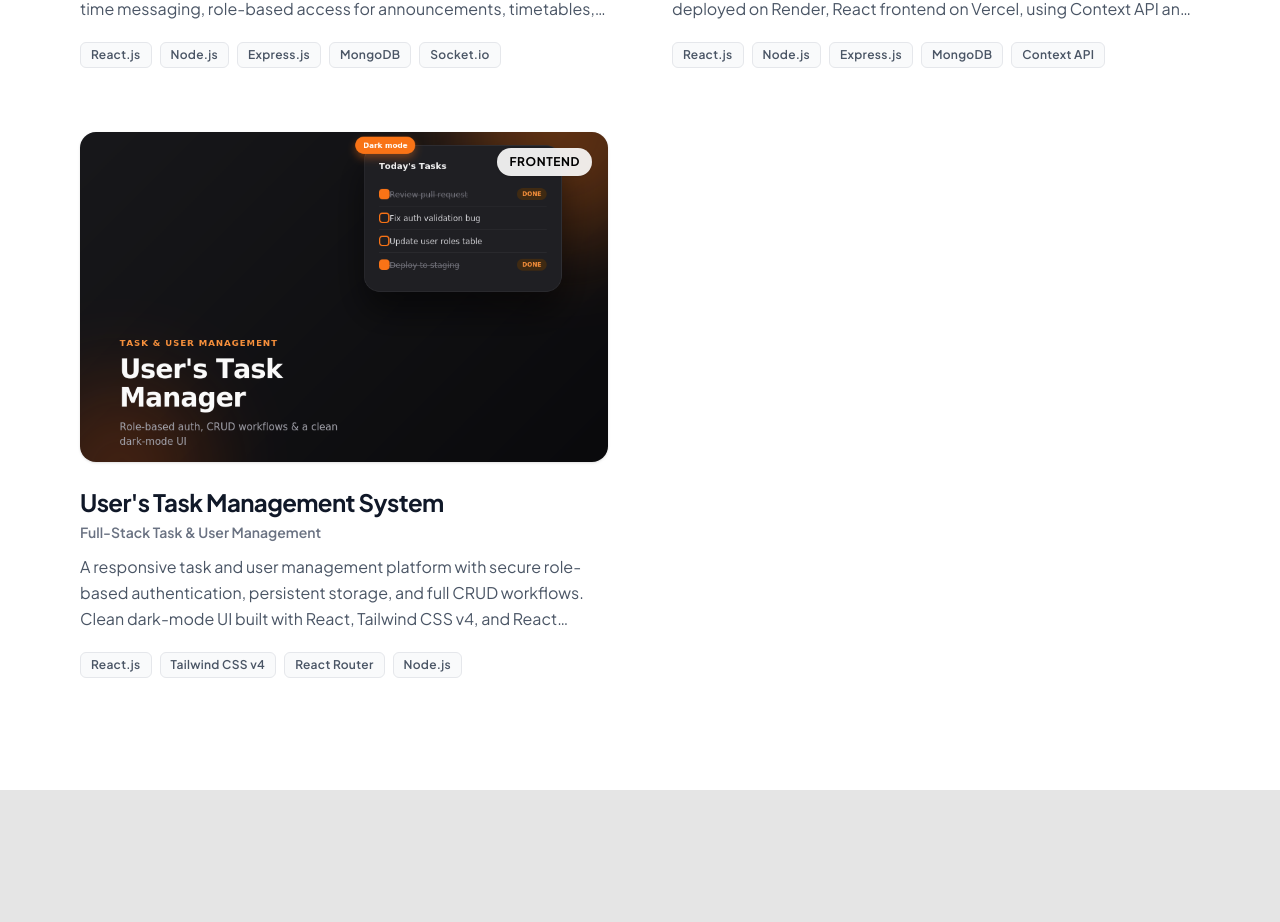
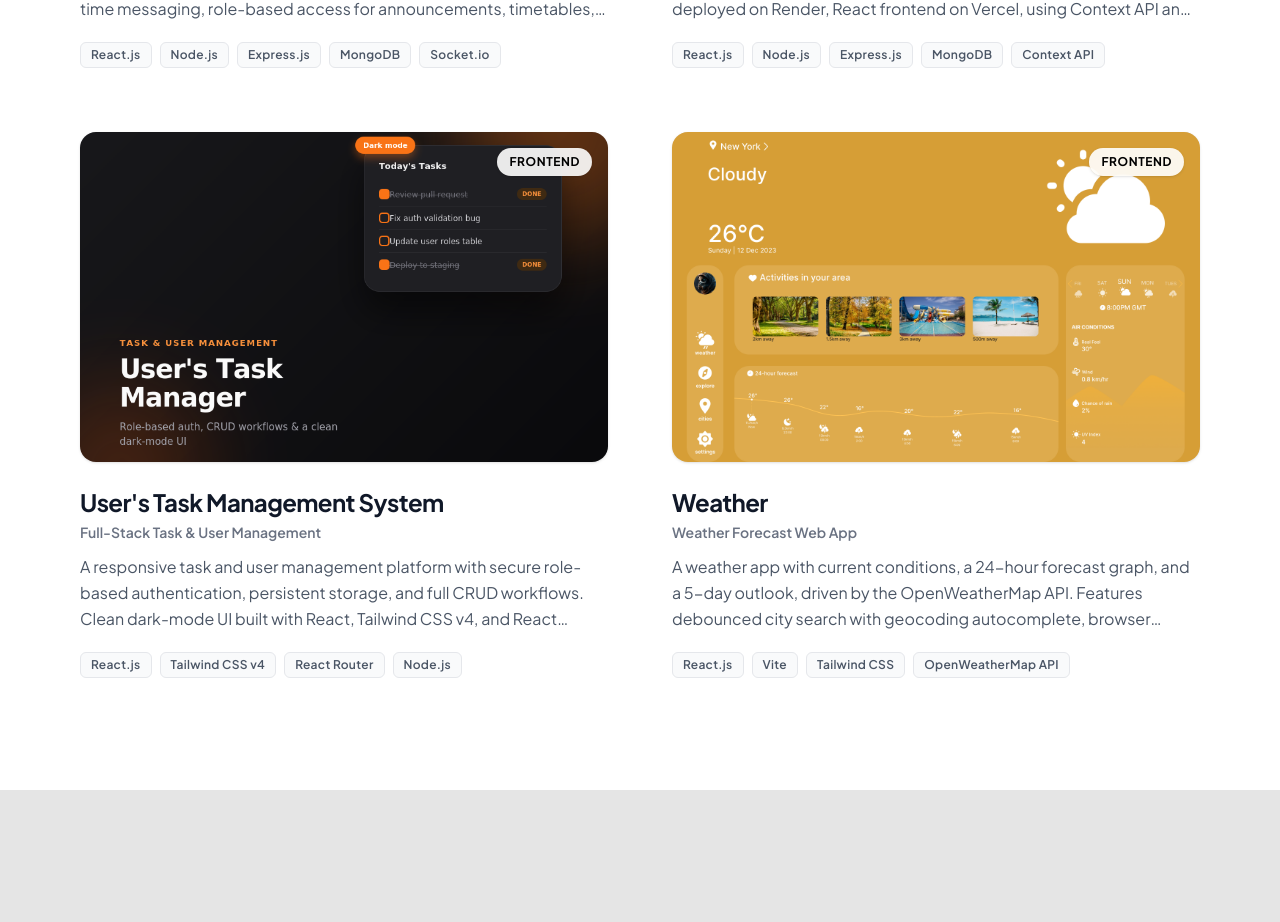
Before and after one commit to Zohaib-Mughal/My-Portfolio, a React (Vite) app: page / in a window 1280 px wide. Shown: the part 3639-4561 px from the top of the page. Built offline with nearby package versions, Linux system fonts and the light colour scheme; no server answers.

Commit message:
data : add a project

```diff
--- a/src/data/projects.js
+++ b/src/data/projects.js
@@ -1,6 +1,8 @@
 import biitConnectImage from '../assets/project/biitconnect.png';
 import expTracker from '../assets/project/expensetracker.png';
 import userManager from '../assets/project/usermang.png';
+import weatherApp from '../assets/project/weatherapp.png';
+
 export const PROJECTS = [
   {
     id: 1,
@@ -38,4 +40,16 @@ export const PROJECTS = [
     repoUrl: null,
     category: 'Frontend',
   },
+  {
+    id: 4,
+    title: 'Weather',
+    subtitle: 'Weather Forecast Web App',
+    description:
+      'A weather app with current conditions, a 24-hour forecast graph, and a 5-day outlook, driven by the OpenWeatherMap API. Features debounced city search with geocoding autocomplete, browser geolocation with reverse geocoding, and a weather-themed UI that dynamically shifts its background and icon set based on live conditions and time of day.',
+    tech: ['React.js', 'Vite', 'Tailwind CSS', 'OpenWeatherMap API'],
+    image: weatherApp,
+    demoUrl: 'https://my-weather-app-31.vercel.app/',
+    repoUrl: null,
+    category: 'Frontend',
+  },
 ];
```
Also changed, not shown: src/assets/project/weatherapp.png (added).
